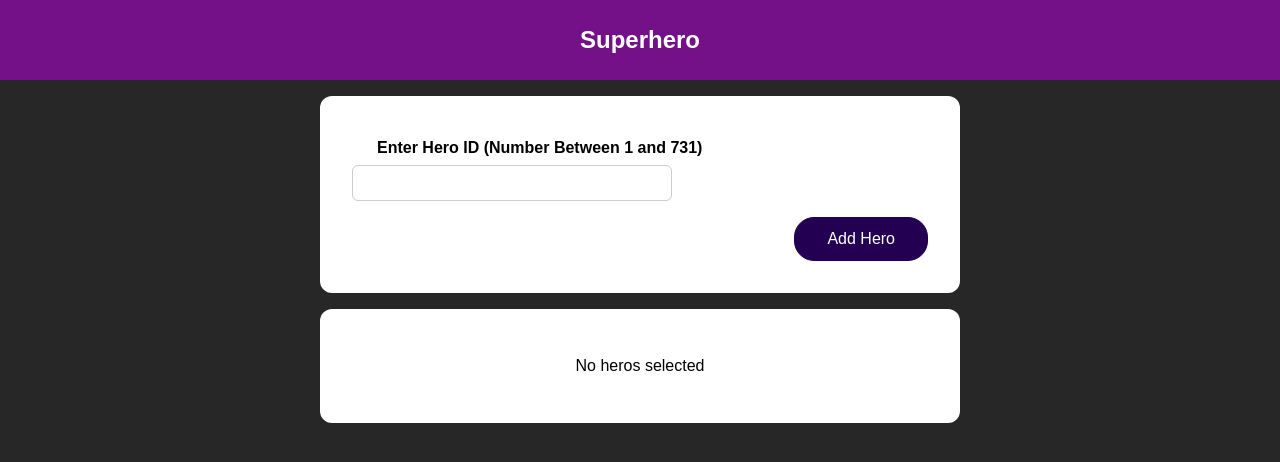
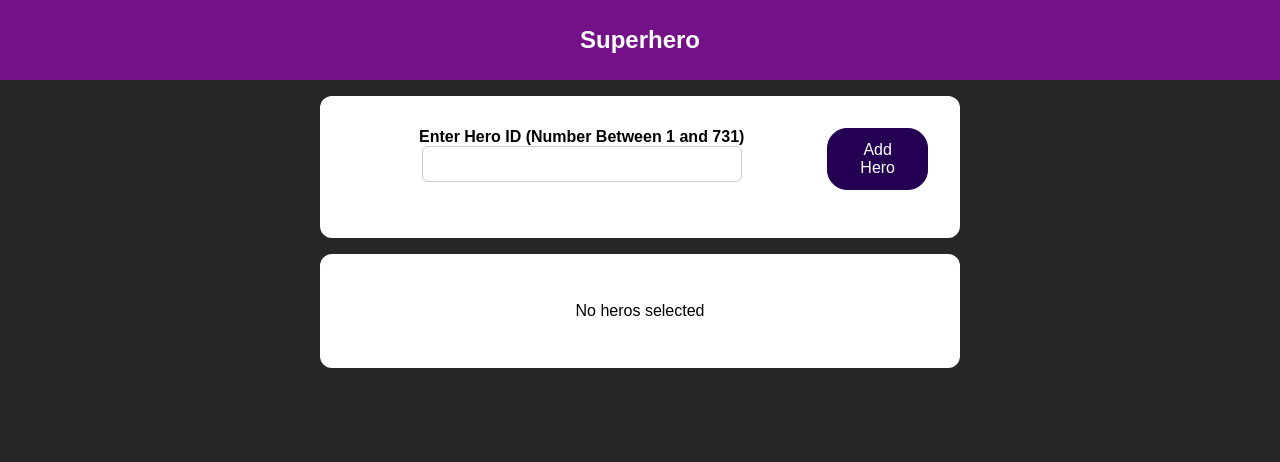
Before and after one commit to jmshanahan/superherofe, a React (Create React App) app: page / in a window 1280 px wide. Shown: the top 462 px of the page. Built offline with nearby package versions, Linux system fonts and the light colour scheme.

Commit message:
Fixed form entry box

```diff
--- a/src/components/HeroSearch.js
+++ b/src/components/HeroSearch.js
@@ -9,6 +9,7 @@ const HeroSearch = (props) => {
     setHeroID(event.target.value);
   };
 
+
   const submitHandler = (event) => {
     event.preventDefault();
     const id = enteredHeroID;
@@ -17,8 +18,8 @@ const HeroSearch = (props) => {
   };
   return (
     <form onSubmit={submitHandler}>
-      <div className={classes['new-expense__controls']}>
-        <div className={classes['new-expense__control']}>
+      <div className={classes['new-hero__controls']}>
+        <div className={classes['new-hero__control']}>
           <label>Enter Hero ID (Number Between 1 and 731)</label>
           <input
             type="text"
@@ -26,10 +27,12 @@ const HeroSearch = (props) => {
             onChange={heroChangeHandler}
           />
         </div>
-      </div>
-      <div className={classes['new-expense__actions']}>
+        <div className={classes['new-hero__actions']}>
         <button type="submit">Add Hero</button>
       </div>
+
+      </div>
+
     </form>
   );
 };
--- a/src/components/HeroSearch.module.css
+++ b/src/components/HeroSearch.module.css
@@ -1,18 +1,23 @@
-  .new-expense__controls {
+  .new-hero__controls {
     display: flex;
-    flex-wrap: wrap;
+    /* flex-wrap: wrap; */
     gap: 1rem;
     margin-bottom: 1rem;
-    text-align: left;
+    margin-left: 0;
+    text-align: bottom;
   }
 
-  .new-expense__control label {
+  .new-hero__control label {
     font-weight: bold;
     margin-bottom: 0.5rem;
-    display: block;
+
+    /* display: block; */
   }
-
-  .new-expense__control input {
+  .new-hero__control label::before{
+    width: 0;
+    height: 0;
+  }
+  .new-hero__control input {
     font: inherit;
     padding: 0.5rem;
     border-radius: 6px;
@@ -21,10 +26,11 @@
     max-width: 100%;
   }
 
-  .new-expense__actions {
-    text-align: right;
+  .new-hero__actions {
+    /* text-align: right; */
+    display: inline-flex;
   }
-  .new-expense.invalid input {
+  .new-hero.invalid input {
     border-color: red;
     background: #fbdada;
   }
```
